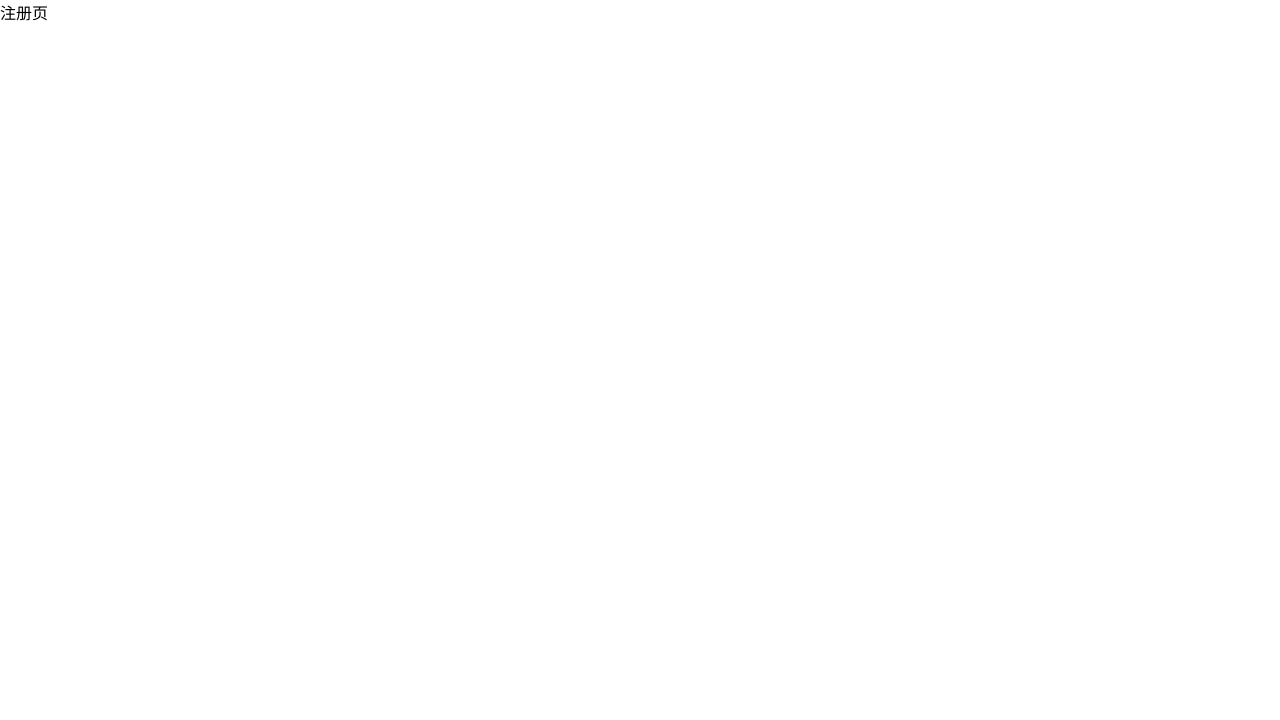
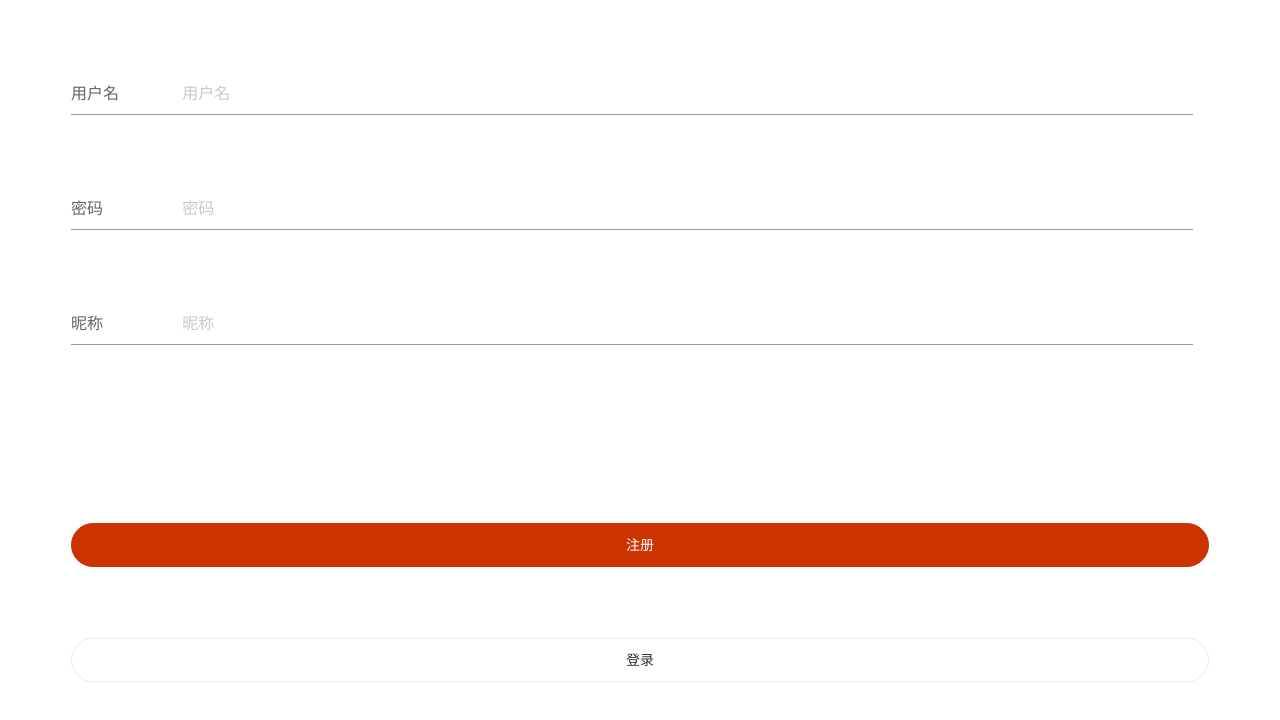
Before and after one commit to lyle0518/news, a Vue app: page /register in a window 1280 px wide. Shown: the top 720 px of the page. Built offline with nearby package versions, Linux system fonts and the light colour scheme; a small style sheet from the web is missing.

Commit message:
'个人中心-封装按钮组件'

```diff
--- /dev/null
+++ b/src/components/Listbar.vue
@@ -0,0 +1,30 @@
+<template>
+  <div class="listbar">
+    <router-link to="#">
+      <div>我的关注</div>
+      <div class="tips">
+        关注的用户
+        <span class="iconfont iconjiantou1"></span>
+      </div>
+    </router-link>
+  </div>
+</template>
+
+<script>
+export default {};
+</script>
+
+<style lang='less' scoped>
+.listbar {
+  padding-left: 20 / 360 * 100vw;
+  height: 48 / 360 * 100vw;
+  line-height: 48 / 360 * 100vw;
+  a {
+    display: flex;
+    justify-content: space-between;
+    border-bottom: 1px solid #eee;
+    align-items: center;
+    padding-right: 20 / 360 * 100vw;
+  }
+}
+</style>
--- a/src/main.js
+++ b/src/main.js
@@ -6,6 +6,7 @@ import axios from "axios";
 Vue.use(Vant);
 
 Vue.prototype.$axios = axios;
+// 配置基准路劲
 axios.defaults.baseURL = "http://localhost:3000";
 
 Vue.config.productionTip = false;
--- a/src/router/index.js
+++ b/src/router/index.js
@@ -11,6 +11,10 @@ const routes = [
   {
     path: "/register",
     component: () => import("@/views/Register")
+  },
+  {
+    path: "/personal",
+    component: () => import("@/views/Personal")
   }
 ];
 
--- a/src/views/Login.vue
+++ b/src/views/Login.vue
@@ -23,15 +23,11 @@
         placeholder="密码"
         :rules="[{ required: true, message: '请填写密码' }]"
       />
-      <div style="margin: 16px;">
-        <van-button round block type="info" native-type="submit">
-          提交
-        </van-button>
+      <div>
+        <van-button round block type="info" native-type="submit">提交</van-button>
       </div>
       <router-link to="/register">
-        <van-button round block class="link-register">
-          注册
-        </van-button>
+        <van-button round block class="link-register">注册</van-button>
       </router-link>
     </van-form>
   </div>
@@ -50,8 +46,10 @@ export default {
   methods: {
     // 按钮点击发送请求
     onSubmit(values) {
+      // console.log(values);
+
       this.$axios({
-        url: "http://127.0.0.1:3000/login",
+        url: "/login",
         method: "post",
         data: this.form
       }).then(res => {
@@ -63,7 +61,7 @@ export default {
 };
 </script>
 
-<style lang="less">
+<style lang="less" scoped>
 .box {
   padding: 20 / 360 * 100vw;
 }
@@ -81,6 +79,7 @@ export default {
 .form {
   .van-cell {
     padding: 10px 0;
+    font-size: 16px;
     margin-bottom: 20 / 360 * 100vw;
   }
   // button {
@@ -96,12 +95,13 @@ export default {
     left: 0;
   }
   .van-button--info {
-    margin-top: 50 /360 * 100vw;
+    margin-top: 50 / 360 * 100vw;
     background-color: #cc3300;
     border: 1px solid #cc3300;
   }
   .link-register {
     margin-top: 20 / 360 * 100vw;
+    // background-color: blue;
   }
 }
 </style>
--- /dev/null
+++ b/src/views/Personal.vue
@@ -0,0 +1,59 @@
+<template>
+  <div class="container">
+    <div class="header">
+      <!-- 头像 -->
+      <div class="img">
+        <img src="https://www.baidu.com/img/bd_logo1.png" alt />
+      </div>
+      <!-- 姓名 -->
+      <div class="profile">
+        <div class="avatar">
+          <span class="iconfont iconxingbienan"></span>
+          广州新闻
+        </div>
+        <p>2020-03-27</p>
+      </div>
+      <!-- 右侧箭头 -->
+      <span class="iconfont iconjiantou1"></span>
+    </div>
+    <!-- 列表按钮-->
+    <Listbar></Listbar>
+    <Listbar></Listbar>
+    <Listbar></Listbar>
+  </div>
+</template>
+
+<script>
+import Listbar from "@/components/Listbar";
+export default {
+  // 注册组件Listbar
+  components: {
+    Listbar
+  },
+  mounted() {}
+};
+</script>
+
+<style scoped lang='less'>
+.header {
+  padding: 20 / 360 * 100vw;
+  display: flex;
+  justify-content: space-between;
+  align-items: center;
+  border-bottom: 5px #eee solid;
+}
+.img img {
+  display: block;
+  width: 70 / 360 * 100vw;
+  height: 70 / 360 * 100vw;
+  border-radius: 50%;
+  object-fit: contain; //处理失真问题
+}
+.profile {
+  flex: 1; //沾满剩下的空间
+  padding-left: 20 / 360 * 100vw;
+  p {
+    color: #999;
+  }
+}
+</style>
--- a/src/views/Register.vue
+++ b/src/views/Register.vue
@@ -1,7 +1,103 @@
-<template><div>注册页</div></template>
+<template>
+  <div class="register">
+    <div class="back">
+      <span class="iconfont iconicon-test"></span>
+    </div>
+    <div class="logo">
+      <span class="iconfont iconnew"></span>
+    </div>
+    <van-form @submit="onSubmit" class="form">
+      <van-field
+        v-model="form.username"
+        name="用户名"
+        label="用户名"
+        placeholder="用户名"
+        :rules="[{ required: true, message: '请填写用户名' }]"
+      />
+      <van-field
+        v-model="form.password"
+        type="password"
+        name="密码"
+        label="密码"
+        placeholder="密码"
+        :rules="[{ required: true, message: '请填写密码' }]"
+      />
+      <van-field
+        v-model="form.nickname"
+        name="昵称"
+        label="昵称"
+        placeholder="昵称"
+        :rules="[{ required: true, message: '请填写昵称' }]"
+      />
+      <div>
+        <van-button round block type="info" native-type="submit">注册</van-button>
+      </div>
+      <router-link to="/login">
+        <van-button round block class="link-login">登录</van-button>
+      </router-link>
+    </van-form>
+  </div>
+</template>
 
 <script>
-export default {};
+export default {
+  data() {
+    return {
+      form: {
+        username: "",
+        password: "",
+        nickname: ""
+      }
+    };
+  },
+  methods: {
+    onSubmit(values) {
+      this.$axios({
+        url: "/register",
+        method: "POST",
+        data: this.form
+      }).then(res => {
+        console.log(111);
+        const { message } = res.data;
+        this.$toast.success(message);
+      });
+    }
+  }
+};
 </script>
 
-<style></style>
+<style lang="less" scoped>
+.register {
+  padding: 20 / 360 * 100vw;
+}
+.back span {
+  font-size: 27 / 360 * 100vw;
+  line-height: 1;
+}
+.logo {
+  text-align: center;
+}
+.logo span {
+  font-size: 126 / 360 * 100vw;
+  color: #cc3300;
+}
+.form {
+  .van-cell {
+    padding: 10px 0;
+    font-size: 16px;
+    margin-bottom: 20 / 360 * 100vw;
+  }
+  .van-cell:not(:last-child)::after {
+    border-bottom: 1px solid #333;
+    left: 0;
+  }
+  .van-button--info {
+    margin-top: 50 / 360 * 100vw;
+    background-color: #cc3300;
+    border: 1px solid #cc3300;
+  }
+  .link-login {
+    margin-top: 20 / 360 * 100vw;
+  }
+}
+</style>
```
